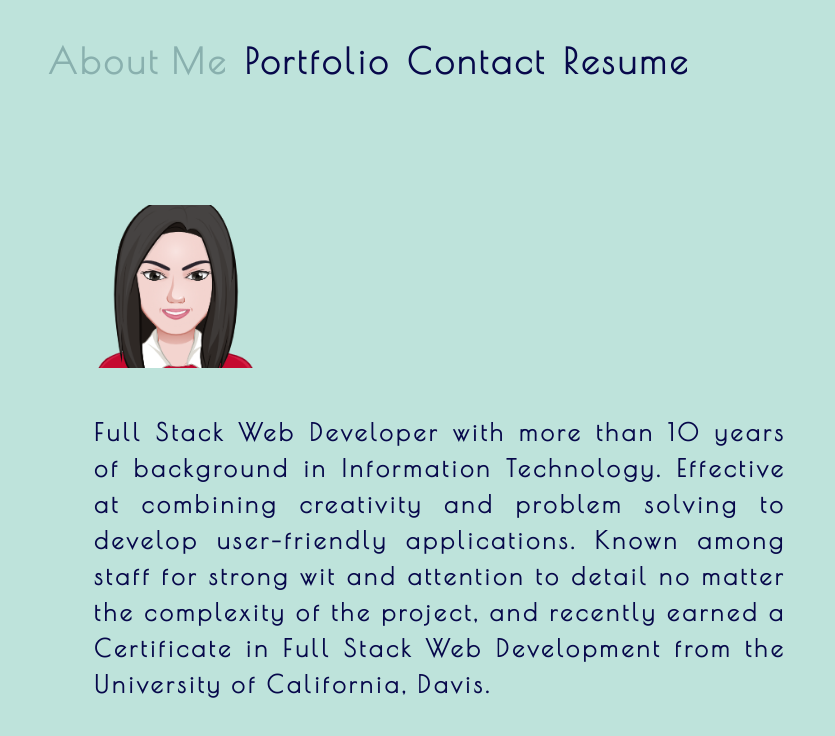
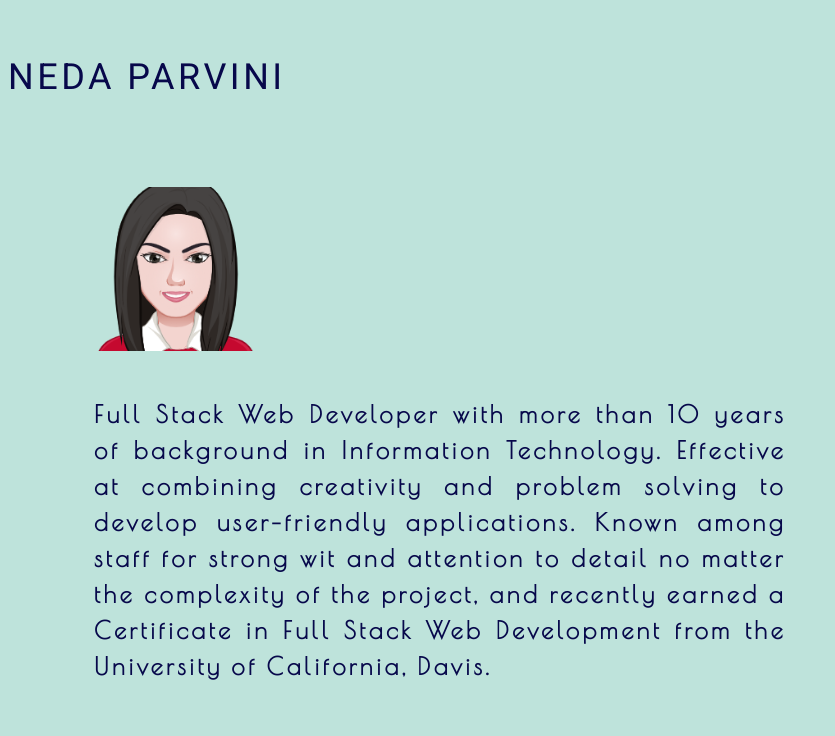
Before and after one commit to NedaParvini/React_Portfolio, a React (Create React App) app: page / in a window 1280 px wide. Shown: the top 736 px of the page, without its empty margins (0-835 px from the left). Built offline with nearby package versions, Linux system fonts and the light colour scheme.

Commit message:
Some files has been modified

```diff
--- a/public/index.html
+++ b/public/index.html
@@ -6,7 +6,7 @@
     <meta name="viewport" content="width=device-width, initial-scale=1" />
     <meta name="theme-color" content="#000000" />
     <meta name="description" content="Web site created using create-react-app" />
-    <link rel="apple-touch-icon" href="%PUBLIC_URL%/logo192.png" />
+    <link rel="apple-touch-icon" href="%PUBLIC_URL%/logo.jfif" />
     <!--
       manifest.json provides metadata used when your web app is installed on a
       user's mobile device or desktop. See https://developers.google.com/web/fundamentals/web-app-manifest/
@@ -26,7 +26,7 @@
       work correctly both with client-side routing and a non-root public URL.
       Learn how to configure a non-root public URL by running `npm run build`.
     -->
-    <title>React App</title>
+    <title>REACT PORTFOLIO</title>
   </head>
 
   <body>
--- a/src/App.js
+++ b/src/App.js
@@ -1,7 +1,9 @@
 import React, { useState } from 'react';
+import Header from './components/Header';
 import Nav from './components/Nav';
 import About from './components/About';
 import ContactForm from './components/Contact';
+import Footer from './components/Footer';
 
 function App() {
   const [pages] = useState([
@@ -17,6 +19,7 @@ function App() {
 
   return (
     <div>
+      <Header>
       <Nav
         pages={pages}
         setCurrentPage={setCurrentPage}
@@ -24,6 +27,7 @@ function App() {
         contactSelected={contactSelected}
         setContactSelected={setContactSelected}
       ></Nav>
+      </Header>
       <main>
         {!contactSelected ? (
           <>
@@ -34,6 +38,7 @@ function App() {
           <ContactForm></ContactForm>
         )}
       </main>
+      <Footer></Footer>
     </div>
   );
 }
--- a/src/index.css
+++ b/src/index.css
@@ -35,6 +35,7 @@ body {
   background: var(--dark);
   color: var(--light);
   font-family: 'Poiret One', cursive;
+  padding-top:50px;
 }
 
 h1,
```
Also changed, not shown: src/logo.jfif (added), src/logo.svg (deleted).
